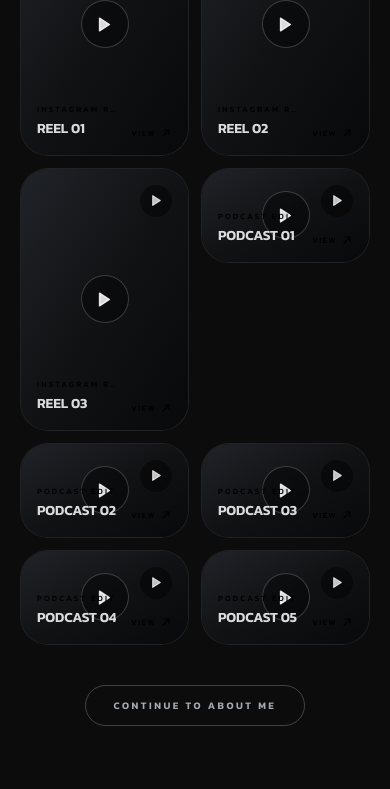
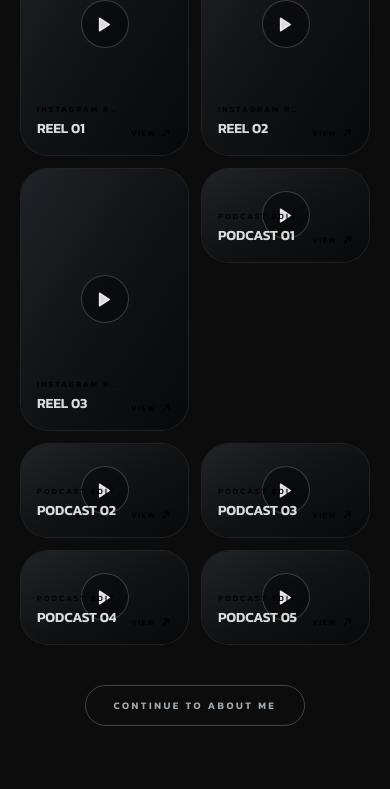
Before and after one commit to saptaraj19xx/saptarajportfolio, a React (Vite) app: page / in a window 390 px wide. Shown: the part 1636-2425 px from the top of the page. Built offline with nearby package versions, Linux system fonts and the light colour scheme.

Commit message:
Polish click-to-play video showcase cards

```diff
--- a/src/sections/VideoShowcaseSection.tsx
+++ b/src/sections/VideoShowcaseSection.tsx
@@ -42,7 +42,7 @@ function VideoCard({
 }) {
   const ref = useRef<HTMLButtonElement>(null);
 
-  // Reveal the card once, but load/unload its heavy video preview near the viewport.
+  // Reveal cards on scroll; video files load only after a visitor opens playback.
   const hasEnteredView = useInView(ref, {
     once: true,
     margin: "-80px",
@@ -74,10 +74,6 @@ function VideoCard({
           <Play size={17} fill="currentColor" />
         </span>
       </div>
-
-      <span className="absolute right-4 top-4 grid h-8 w-8 place-items-center rounded-full bg-black/45 text-white/75 transition-all duration-300 group-hover:bg-black/65 group-hover:text-white sm:right-5 sm:top-5 sm:h-9 sm:w-9">
-        <Play size={13} fill="currentColor" />
-      </span>
 
       <div className="absolute inset-x-0 bottom-0 px-4 pb-4 pt-12">
         <div className="flex items-end justify-between gap-3">
```
